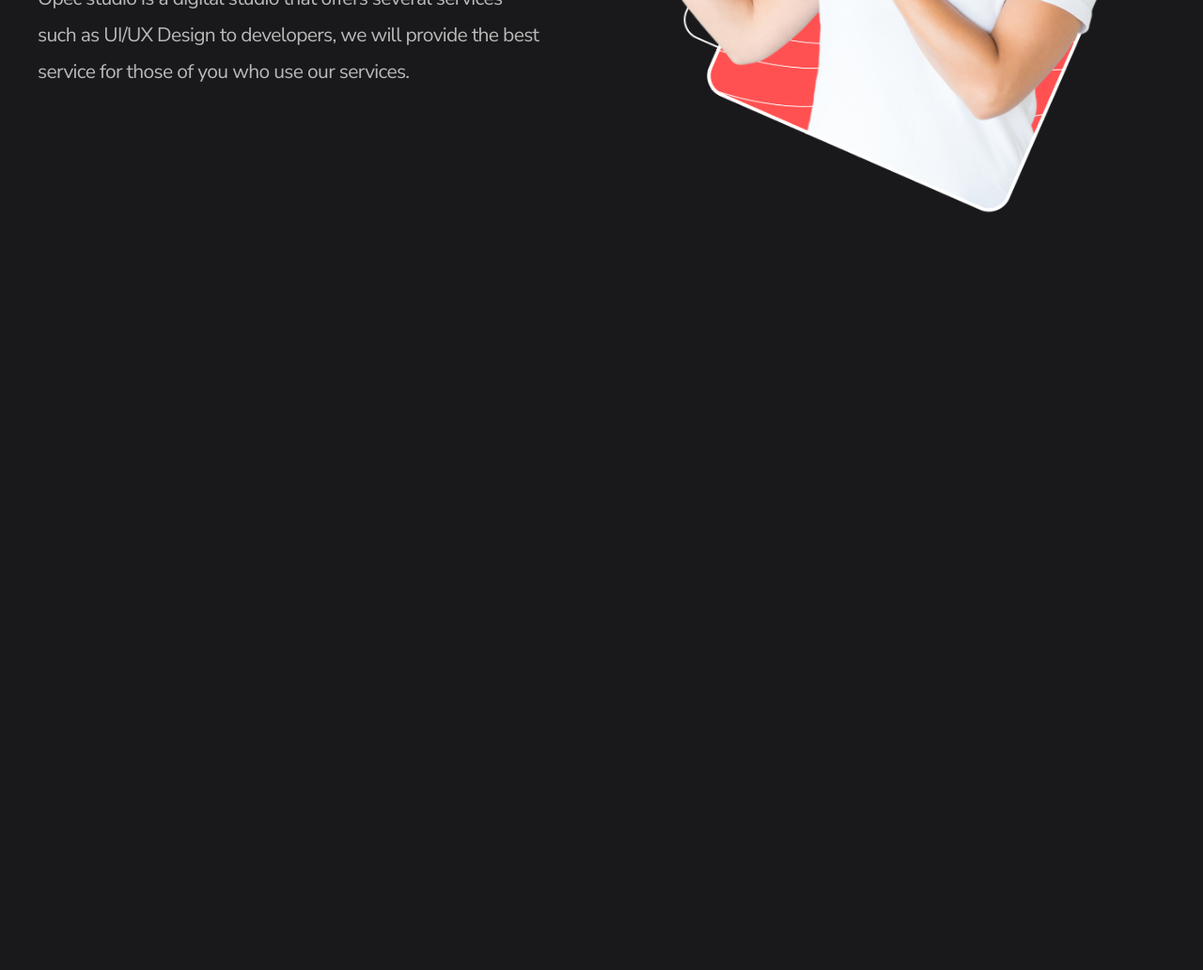
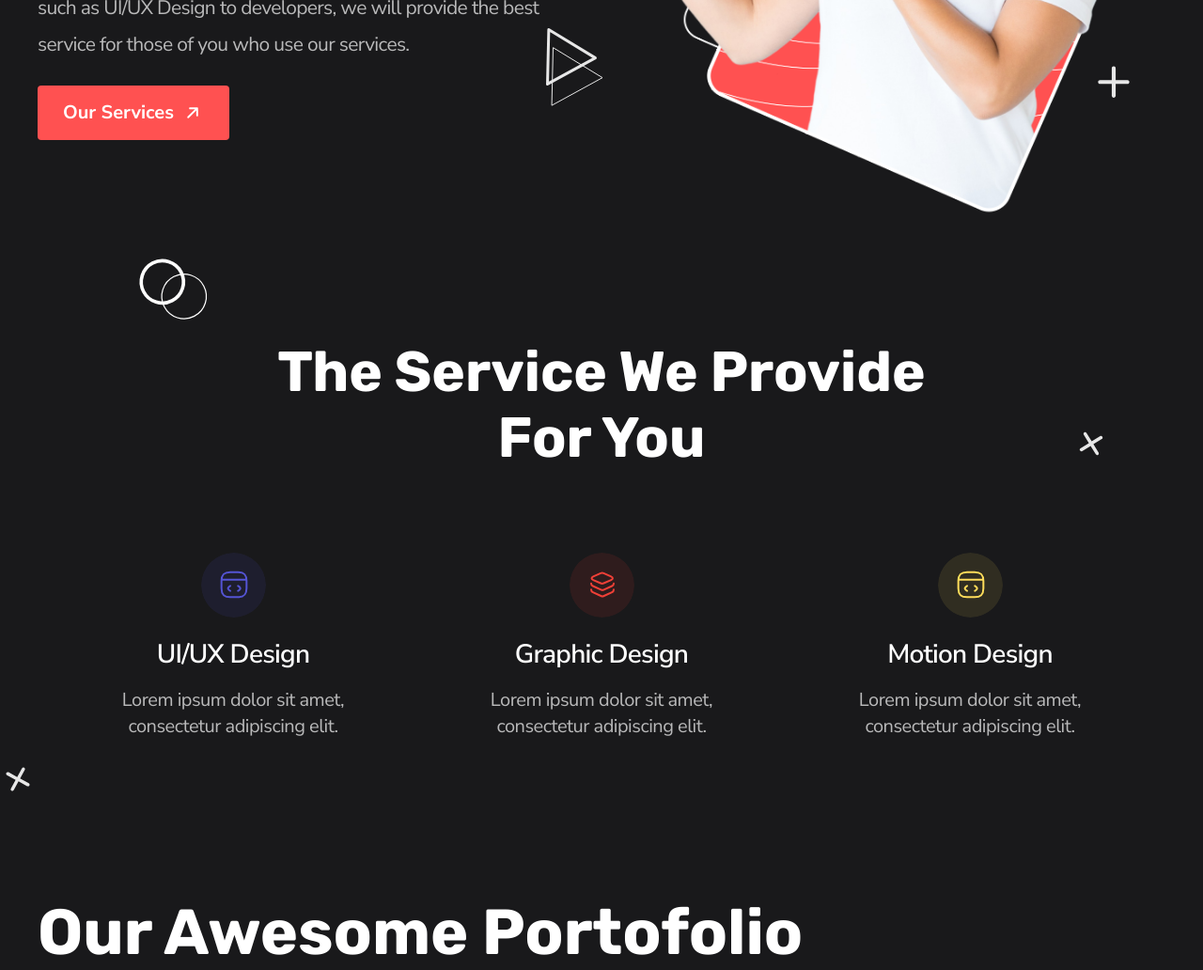
Before and after one commit to emonsingha209/frontend-task-SJI, a plain HTML site: page index.html in a window 1280 px wide. Shown: the part 521-1553 px from the top of the page at 94% size. Before the commit the page ends 800 px from the top, so only its background shows below. Drawn offline with Linux system fonts and the light colour scheme.

Commit message:
service section

```diff
--- a/assets/css/styles.css
+++ b/assets/css/styles.css
@@ -1,6 +1,7 @@
 :root {
   --primary: #19191b;
   --secondary: #fff;
+  --btn-primary: #ff5151;
 }
 * {
   margin: 0;
@@ -51,22 +52,20 @@ body {
   color: var(--secondary);
   text-decoration: none;
 }
+.navbar a.active {
+  color: #ff5151;
+}
 .btn {
   color: var(--secondary);
   text-decoration: none;
   border-radius: 4px;
-  font-size: 16px;
-  font-weight: 400;
-  line-height: 21.82px;
-  letter-spacing: -0.5px;
+  display: grid;
+  place-items: center;
 }
 .header .contact-btn {
   width: 150px;
   height: 44px;
   border: 1px solid var(--secondary);
-  color: var(--secondary);
-  text-decoration: none;
-  border-radius: 4px;
   font-size: 16px;
   font-weight: 400;
   line-height: 21.82px;
@@ -78,12 +77,15 @@ body {
   align-items: center;
   height: calc(100vh - 80px);
   max-height: 700px;
+  margin-bottom: 100px;
 }
 .hero .hero-content {
   position: relative;
   z-index: 1;
-
   width: 536px;
+  display: flex;
+  flex-direction: column;
+  gap: 24px;
 }
 .hero .hero-content h1 {
   font-family: Rubik;
@@ -108,7 +110,6 @@ body {
   right: 0;
   top: 50%;
   transform: translateY(-50%);
-
   z-index: 0;
 }
 @media (max-height: 700px) {
@@ -116,8 +117,174 @@ body {
     top: 0;
     transform: translateY(0%);
   }
+  .hero .hero-content {
+    gap: 16px;
+  }
+  .hero {
+    margin-bottom: 240px;
+  }
 }
 .hero .hero-image-container img {
   max-width: 100%;
   height: auto;
 }
+
+.hero-image-container .corner-effect {
+  position: absolute;
+}
+
+.hero-image-container .bg-graphics-1 {
+  top: 100px;
+  left: 100px;
+}
+
+.hero-image-container .bg-graphics-2 {
+  top: 70px;
+  right: 40px;
+}
+
+.hero-image-container .bg-graphics-3 {
+  bottom: 100px;
+  left: 50px;
+}
+
+.hero-image-container .bg-graphics-4 {
+  bottom: 120px;
+  right: 30px;
+}
+.hero .service-btn {
+  width: 204px;
+  height: 58px;
+  background-color: var(--btn-primary);
+  font-family: Nunito Sans;
+  font-size: 20px;
+  font-weight: 700;
+  line-height: 27.28px;
+  text-align: left;
+}
+.hero .service-btn .service-btn-content {
+  display: flex;
+  align-items: center;
+  gap: 8px;
+}
+
+.hero .service-btn .service-btn-content img {
+  width: 24px;
+  height: 24px;
+}
+.services {
+  display: block;
+  position: relative;
+  margin-bottom: 100px;
+}
+.services .services-title-container {
+  display: flex;
+  justify-content: center;
+  position: relative;
+}
+
+.services .services-title-container .services-bg-effect {
+  position: absolute;
+}
+
+.services .services-title-container .bg-graphics-5 {
+  top: -100px;
+  left: 100px;
+}
+
+.services .services-title-container .bg-graphics-6 {
+  bottom: 0;
+  right: 50px;
+}
+
+.services .services-title {
+  width: 695px;
+  font-family: Rubik;
+  font-size: 60px;
+  font-weight: 700;
+  line-height: 70px;
+  text-align: center;
+}
+.services .service-card-container {
+  display: grid;
+  grid-template-columns: repeat(auto-fit, minmax(300px, 1fr));
+  gap: 16px;
+  padding: 20px;
+  margin-top: 16px;
+}
+
+.service-card {
+  padding: 50px 42px;
+  border-radius: 40px;
+  display: flex;
+  flex-direction: column;
+  justify-content: center;
+  border: 1px solid transparent;
+  transition: all 0.5s ease;
+  cursor: pointer;
+  position: relative;
+}
+
+.service-card .card-ellipse {
+  position: absolute;
+  width: 23px;
+  height: 23px;
+  bottom: 0;
+  left: 50%;
+  transform: translate(-50%, 50%);
+  border-radius: 50%;
+  background-color: #ff5151;
+  transition: all 0.5s ease;
+  opacity: 0;
+  border: 2px solid #201d1c;
+}
+
+.service-card:hover {
+  border: 1px solid #6d6665;
+}
+.service-card:hover .card-ellipse {
+  opacity: 1;
+}
+
+.service-card .service-card-icon {
+  margin: 0 auto;
+}
+
+.service-card .service-card-icon img {
+  width: 69px;
+  height: 69px;
+  border-radius: 50%;
+}
+.service-card-content {
+  margin-top: 16px;
+  font-family: Nunito Sans;
+}
+.service-card-content h3 {
+  font-size: 28px;
+  font-weight: 600;
+  line-height: 38.19px;
+  letter-spacing: -0.75px;
+  text-align: center;
+}
+.service-card-content p {
+  margin-top: 16px;
+  font-size: 20px;
+  font-weight: 400;
+  line-height: 28px;
+  letter-spacing: -0.5px;
+  text-align: center;
+  color: #ffffffb2;
+}
+.services-card-bg-effect {
+  position: absolute;
+  bottom: 0;
+  left: -50px;
+  rotate: -30deg;
+}
+.portfolio-title {
+  font-family: Rubik;
+  font-size: 58px;
+  font-weight: 700;
+  line-height: 68.73px;
+  text-align: left;
+}
--- a/index.html
+++ b/index.html
@@ -24,13 +24,13 @@
       </div>
       <nav class="navbar">
         <ul>
-          <li><a href="#">Home</a></li>
+          <li><a href="#" class="active">Home</a></li>
           <li><a href="#">Services</a></li>
           <li><a href="#">Our Projects</a></li>
           <li><a href="#">About Us</a></li>
         </ul>
       </nav>
-      <a href="#contact" class="contact-btn">Contact Us</a>
+      <a href="#contact" class="contact-btn btn">Contact Us</a>
     </header>
     <main>
       <section class="container hero">
@@ -41,12 +41,96 @@
             UI/UX Design to developers, we will provide the best service for
             those of you who use our services.
           </h2>
+          <a href="#" class="btn service-btn"
+            ><span class="service-btn-content">
+              Our Services
+              <img
+                src="assets/SVG/arrow-right-up.svg"
+                alt="arrow-right-up"
+              /> </span
+          ></a>
         </div>
         <div class="hero-image-container">
+          <img
+            src="assets/SVG/Bg-graphics-1.svg"
+            alt="Bg-graphics-1"
+            class="bg-graphics-1 corner-effect"
+          />
+          <img
+            src="assets/SVG/Bg-graphics-2.svg"
+            alt="Bg-graphics-2"
+            class="bg-graphics-2 corner-effect"
+          />
+          <img
+            src="assets/SVG/Bg-graphics-3.svg"
+            alt="Bg-graphics-3"
+            class="bg-graphics-3 corner-effect"
+          />
+          <img
+            src="assets/SVG/Bg-graphics-4.svg"
+            alt="Bg-graphics-4"
+            class="bg-graphics-4 corner-effect"
+          />
           <img src="assets/PNG/Girl-image.png" alt="Hero Image" />
         </div>
       </section>
-      <section></section>
+      <section class="container services">
+        <img
+          src="assets/SVG/Bg-graphics-6.svg"
+          alt="Bg-graphics-6"
+          class="services-card-bg-effect"
+        />
+        <div class="services-title-container">
+          <h2 class="services-title">The Service We Provide For You</h2>
+          <img
+            src="assets/SVG/Bg-graphics-5.svg"
+            alt="Bg-graphics-5"
+            class="bg-graphics-5 services-bg-effect"
+          />
+          <img
+            src="assets/SVG/Bg-graphics-6.svg"
+            alt="Bg-graphics-6"
+            class="bg-graphics-6 services-bg-effect"
+          />
+        </div>
+        <div class="service-card-container">
+          <div class="service-card">
+            <div class="service-card-icon">
+              <img src="assets/SVG/Icon-1.svg" alt="Icon 1" />
+            </div>
+            <div class="service-card-content">
+              <h3>UI/UX Design</h3>
+              <p>Lorem ipsum dolor sit amet, consectetur adipiscing elit.</p>
+            </div>
+            <span class="card-ellipse"></span>
+          </div>
+          <div class="service-card">
+            <div class="service-card-icon">
+              <img src="assets/SVG/Icon-2.svg" alt="Icon 2" />
+            </div>
+            <div class="service-card-content">
+              <h3>Graphic Design</h3>
+              <p>Lorem ipsum dolor sit amet, consectetur adipiscing elit.</p>
+            </div>
+            <span class="card-ellipse"></span>
+          </div>
+          <div class="service-card">
+            <div class="service-card-icon">
+              <img src="assets/SVG/Icon-3.svg" alt="Icon 3" />
+            </div>
+            <div class="service-card-content">
+              <h3>Motion Design</h3>
+              <p>Lorem ipsum dolor sit amet, consectetur adipiscing elit.</p>
+            </div>
+            <span class="card-ellipse"></span>
+          </div>
+        </div>
+      </section>
+      <section class="container portfolio">
+        <div class="portfolio-title"><h3>Our Awesome Portofolio</h3></div>
+        <div></div>
+        <div></div>
+      </section>
     </main>
   </body>
 </html>
```
Also changed, not shown: assets/PNG/Bg-graphics-1.png (renamed from assets/PNG/Bg graphics 1.png), assets/PNG/Bg-graphics-2.png (renamed from assets/PNG/Bg graphics 2.png), assets/PNG/Bg-graphics-3.png (renamed from assets/PNG/Bg graphics 3.png), assets/PNG/Bg-graphics-4.png (renamed from assets/PNG/Bg graphics 4.png), assets/PNG/Icon-1.png (renamed from assets/PNG/Icon 1.png), assets/PNG/Icon-2.png (renamed from assets/PNG/Icon 2.png), assets/PNG/Icon-3.png (renamed from assets/PNG/Icon 3.png), assets/SVG/Bg-graphics-1.svg (renamed from assets/SVG/Bg graphics 1.svg), assets/SVG/Bg-graphics-2.svg (renamed from assets/SVG/Bg graphics 2.svg), assets/SVG/Bg-graphics-3.svg (renamed from assets/SVG/Bg graphics 3.svg), assets/SVG/Bg-graphics-4.svg (renamed from assets/SVG/Bg graphics 4.svg), assets/SVG/Bg-graphics-5.svg (renamed from assets/SVG/Bg graphics 5.svg), assets/SVG/Bg-graphics-6.svg (renamed from assets/SVG/Bg graphics 6.svg), assets/SVG/Icon-1.svg (renamed from assets/SVG/Icon 1.svg), 2 more files.
